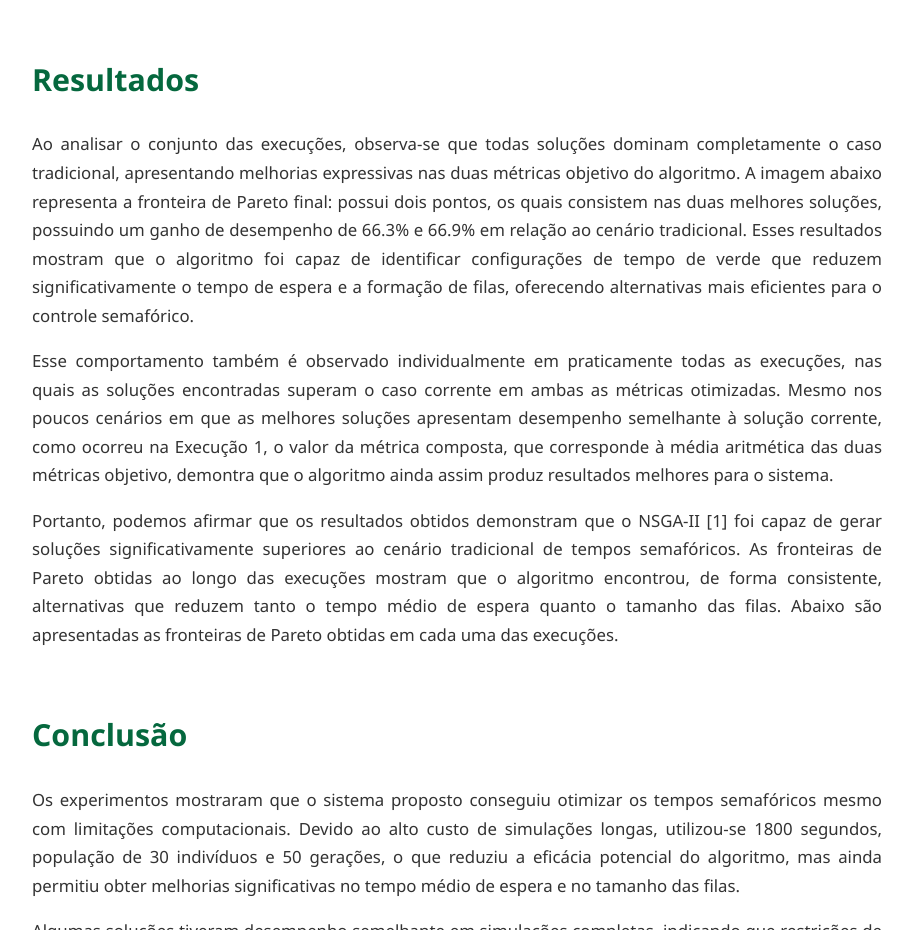
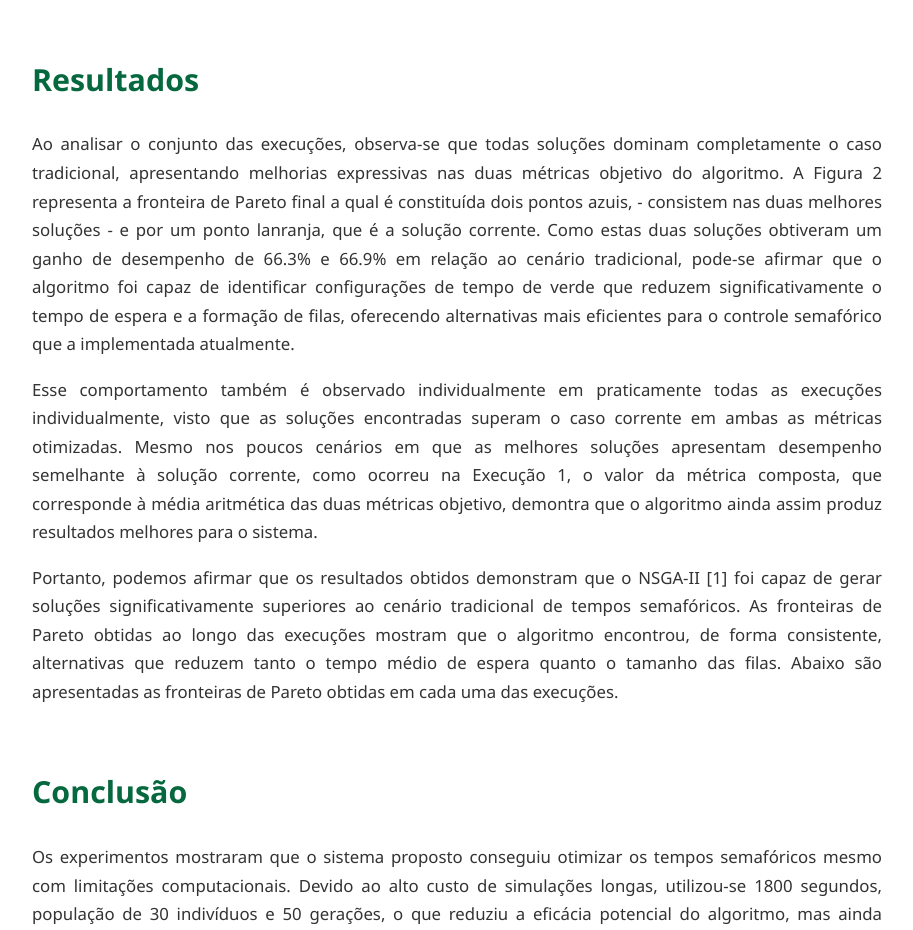
Before and after one commit to ArthurMilani/ArthurMilani.github.io, a plain HTML site: page index.html in a window 1280 px wide. Shown: the part 2240-3170 px from the top of the page, without its empty margins (183-1096 px from the left). Drawn offline with Linux system fonts and the light colour scheme.

Commit message:
Update results section for improved clarity
Refine text for clarity and improve phrasing in the results section.

```diff
--- a/index.html
+++ b/index.html
@@ -177,16 +177,16 @@
         <p>
             Ao analisar o conjunto das execuções, observa-se que todas soluções
             dominam completamente o caso tradicional, apresentando melhorias expressivas nas duas métricas
-            objetivo do algoritmo. A imagem abaixo representa a fronteira de Pareto final: possui dois pontos,
-            os quais consistem nas duas melhores soluções, possuindo um ganho de desempenho de 66.3% e 66.9% em
-            relação ao cenário tradicional. Esses resultados mostram que
+            objetivo do algoritmo. A Figura 2 representa a fronteira de Pareto final a qual é constituída dois pontos azuis,
+            - consistem nas duas melhores soluções - e por um ponto lanranja, que é a solução corrente. Como estas duas soluções
+            obtiveram um ganho de desempenho de 66.3% e 66.9% em relação ao cenário tradicional, pode-se afirmar que
             o algoritmo foi capaz de identificar configurações de tempo de verde que reduzem
             significativamente o tempo de espera e a formação de filas, oferecendo alternativas mais
-            eficientes para o controle semafórico.
+            eficientes para o controle semafórico que a implementada atualmente.
         </p>
         <p>
-            Esse comportamento também é observado individualmente em praticamente todas as execuções,
-            nas quais as soluções encontradas superam o caso corrente em ambas as métricas otimizadas.
+            Esse comportamento também é observado individualmente em praticamente todas as execuções individualmente,
+            visto que as soluções encontradas superam o caso corrente em ambas as métricas otimizadas.
             Mesmo nos poucos cenários em que as melhores soluções apresentam desempenho semelhante à
             solução corrente, como ocorreu na Execução 1, o valor da métrica composta, que corresponde à
             média aritmética das duas métricas objetivo, demontra que o algoritmo ainda assim produz resultados melhores para o sistema.
```
